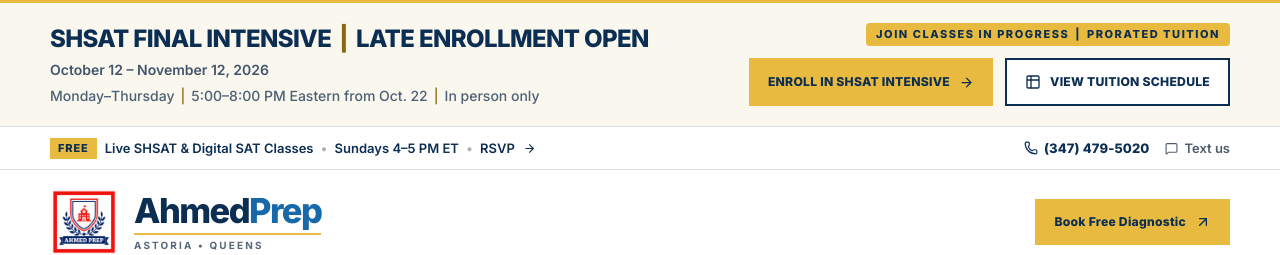
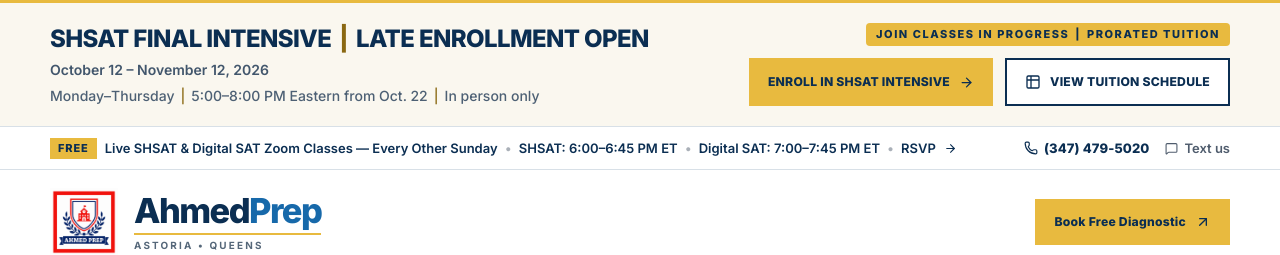
Before and after one commit to AhmedHalalFood/Ahmedprep, a Next.js app: page /enroll in a window 1280 px wide. Shown: the top 255 px of the page. Built offline with nearby package versions, Linux system fonts and the light colour scheme; no server answers; a web font is replaced by a local one.

Commit message:
Update free Sunday classes banner schedule

```diff
--- a/components/top-contact-bar.tsx
+++ b/components/top-contact-bar.tsx
@@ -16,7 +16,9 @@ export function TopContactBar() {
         >
           <span className={styles.tag}>Free</span>
           <span>
-            Live SHSAT & Digital SAT Classes <span className={styles.sep} aria-hidden="true">•</span> Sundays 4–5 PM ET{" "}
+            Live SHSAT & Digital SAT Zoom Classes — Every Other Sunday{" "}
+            <span className={styles.sep} aria-hidden="true">•</span> SHSAT: 6:00–6:45 PM ET{" "}
+            <span className={styles.sep} aria-hidden="true">•</span> Digital SAT: 7:00–7:45 PM ET{" "}
             <span className={styles.sep} aria-hidden="true">•</span> RSVP
           </span>
           <ArrowRight size={13} aria-hidden="true" />
```
